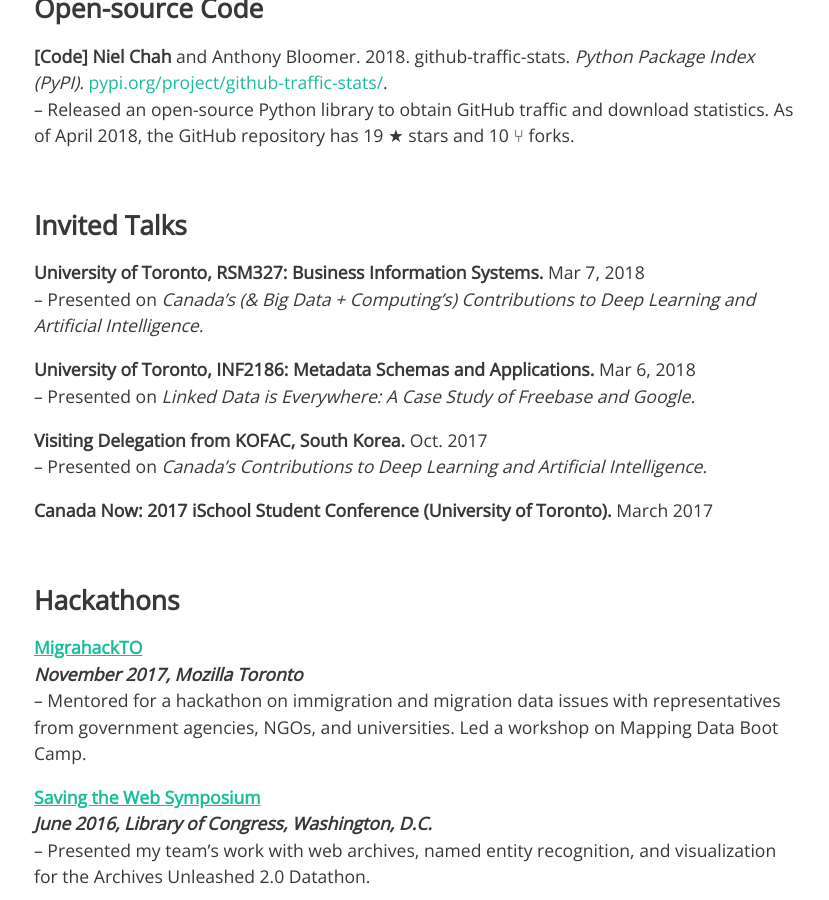
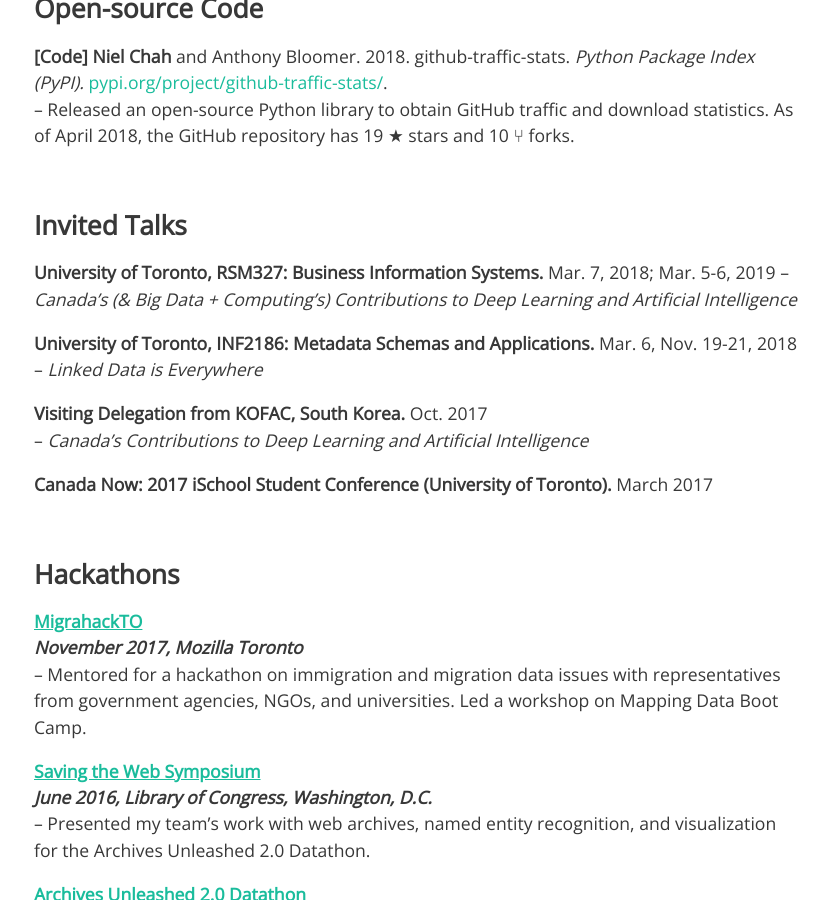
Before and after one commit to nchah/nchah.github.io, a Jekyll site: the page built from page-research.md, in a window 1280 px wide and 900 px high, scrolled down 2442 px. Shown: the whole window, without its empty margins (222-1051 px from the left). Built offline with Jekyll 4.4.1, drawn with Linux system fonts in a browser that asks for light colours; nearby versions of some CDN libraries.

Commit message:
Updated invited talks

```diff
--- a/page-research.md
+++ b/page-research.md
@@ -129,14 +129,14 @@
 
 ### <span id="Invited_Talks">Invited Talks</span>
 
-**University of Toronto, RSM327: Business Information Systems.** Mar 7, 2018
-&#8211; Presented on _Canada’s (& Big Data + Computing’s) Contributions to Deep Learning and Artificial Intelligence._
+**University of Toronto, RSM327: Business Information Systems.** Mar. 7, 2018; Mar. 5-6, 2019
+&#8211; _Canada’s (& Big Data + Computing’s) Contributions to Deep Learning and Artificial Intelligence_
 
-**University of Toronto, INF2186: Metadata Schemas and Applications.** Mar 6, 2018
-&#8211; Presented on _Linked Data is Everywhere: A Case Study of Freebase and Google._
+**University of Toronto, INF2186: Metadata Schemas and Applications.** Mar. 6, Nov. 19-21, 2018
+&#8211; _Linked Data is Everywhere_
 
 **Visiting Delegation from KOFAC, South Korea.** Oct. 2017
-&#8211; Presented on _Canada’s Contributions to Deep Learning and Artificial Intelligence_.
+&#8211; _Canada’s Contributions to Deep Learning and Artificial Intelligence_
 
 **Canada Now: 2017 iSchool Student Conference (University of Toronto).** March 2017
 
```
